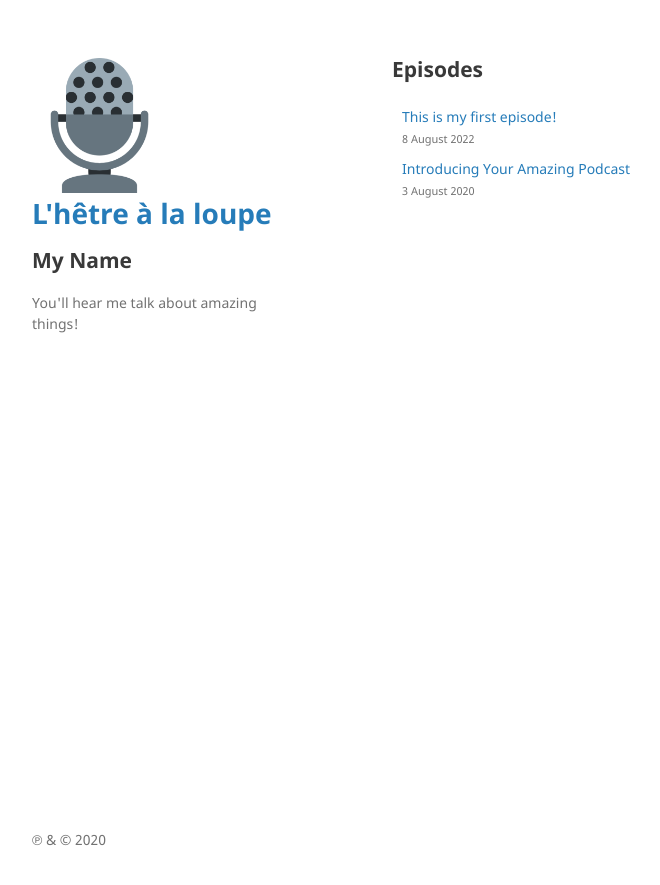
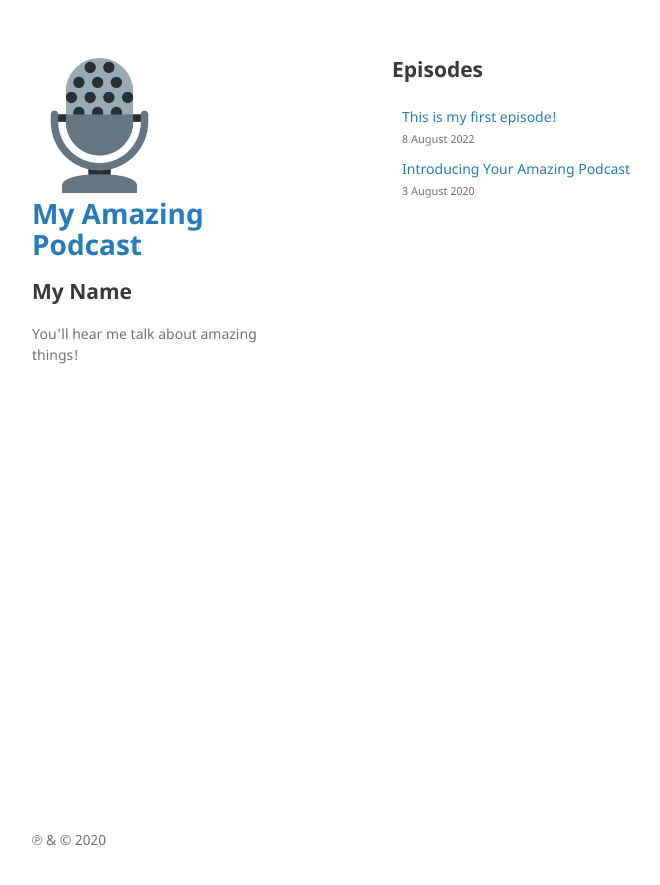
Before and after one commit to HetrealaLoupe/hetre-loupe, a Jekyll site: the page built from index.md, in a window 1280 px wide. Shown: the top 885 px of the page, without its empty margins (178-838 px from the left). Built offline with Jekyll 4.4.1, drawn with Linux system fonts in a browser that asks for light colours.

Commit message:
Revert "init"
This reverts commit 1996ac264ae77ebb03003a6fd612610a1d39ac1e.

```diff
--- a/_config.yml
+++ b/_config.yml
@@ -1,4 +1,4 @@
-title: L'hêtre à la loupe
+title: My Amazing Podcast
 description: You'll hear me talk about amazing things!
 author: My Name
 email: my@email.com
```
Also changed, not shown: 3 other files.
